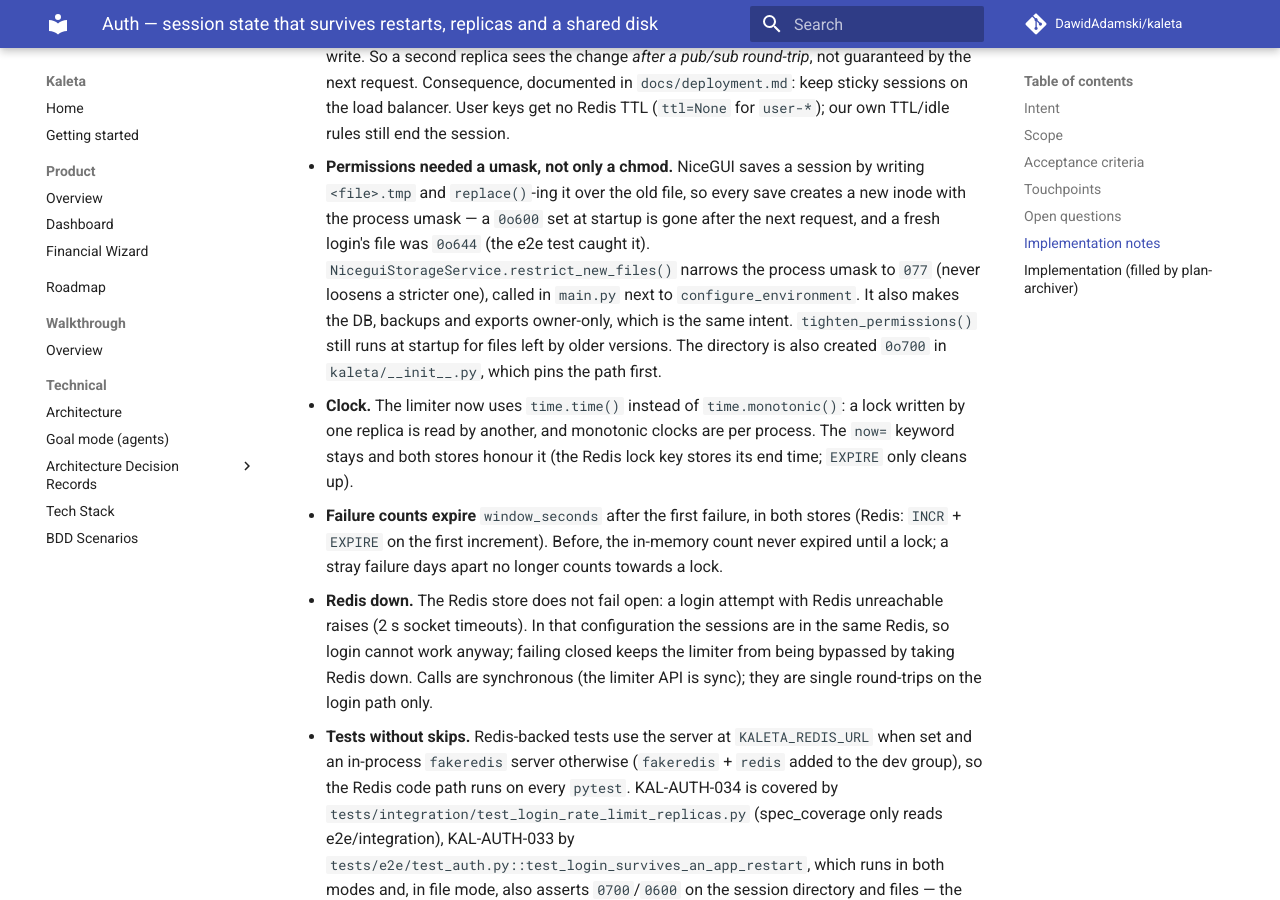
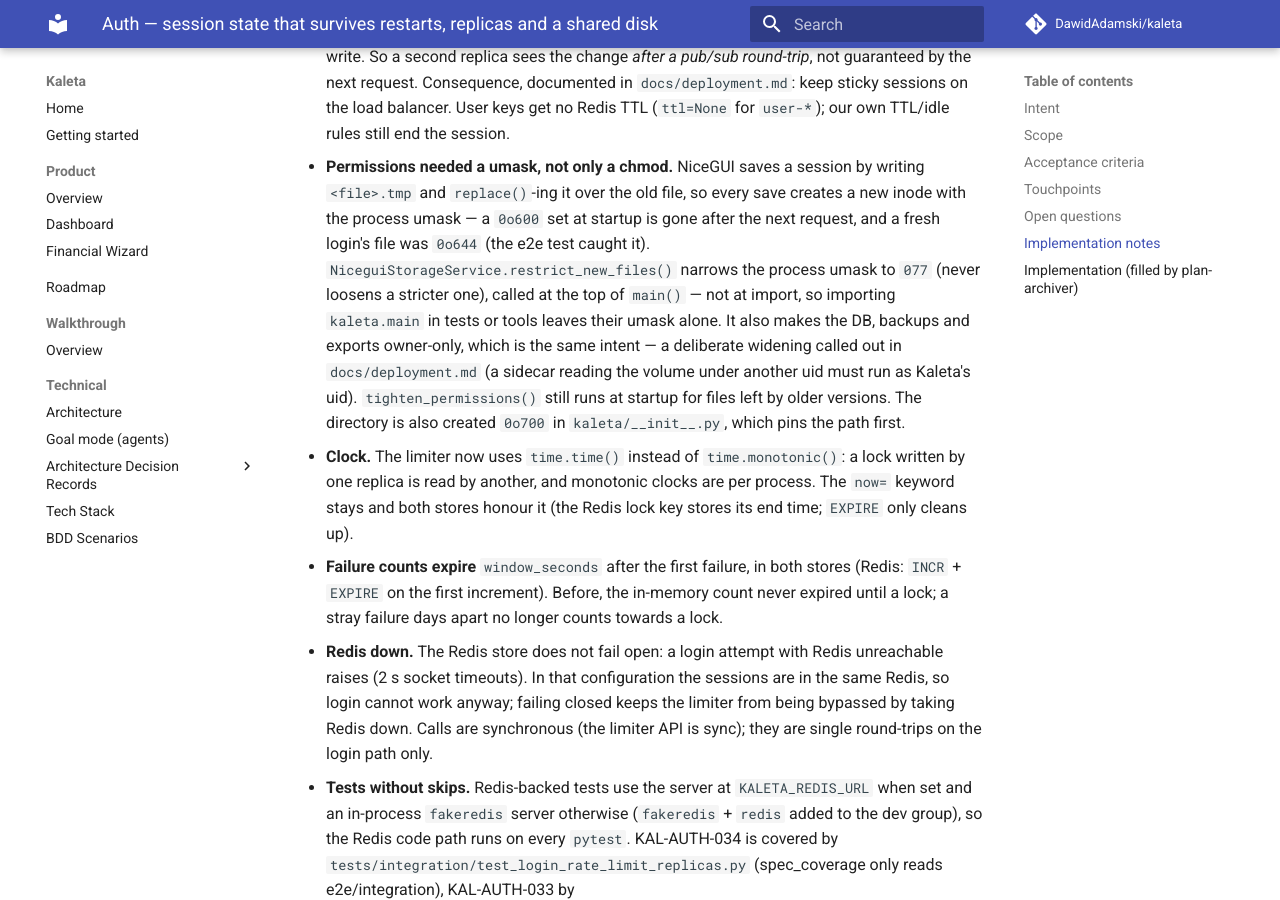
Before and after one commit to DawidAdamski/kaleta, an MkDocs documentation site: the page built from docs/plans/auth-session-hosted-readiness.md, in a window 1280 px wide and 900 px high, scrolled down 2734 px. Built offline with MkDocs 1.6.1 and Material for MkDocs 9.7.7, drawn with Linux system fonts in a browser that asks for light colours; comment, search, counter and statistics services are not loaded.

Commit message:
fix(auth): review — umask in main(), self-healing counter TTL, sidecar note
Co-Authored-By: Claude Opus 5.5 <noreply@anthropic.com>
Claude-Session: https://claude.ai/code/session_01G13kNHdWULrLSsKUgiuQjH

```diff
--- a/docs/plans/auth-session-hosted-readiness.md
+++ b/docs/plans/auth-session-hosted-readiness.md
@@ -128,9 +128,12 @@ Out of scope:
   save creates a new inode with the process umask — a `0o600` set at startup
   is gone after the next request, and a fresh login's file was `0o644` (the
   e2e test caught it). `NiceguiStorageService.restrict_new_files()` narrows
-  the process umask to `077` (never loosens a stricter one), called in
-  `main.py` next to `configure_environment`. It also makes the DB, backups
-  and exports owner-only, which is the same intent. `tighten_permissions()`
+  the process umask to `077` (never loosens a stricter one), called at the
+  top of `main()` — not at import, so importing `kaleta.main` in tests or
+  tools leaves their umask alone. It also makes the DB, backups
+  and exports owner-only, which is the same intent — a deliberate widening
+  called out in `docs/deployment.md` (a sidecar reading the volume under
+  another uid must run as Kaleta's uid). `tighten_permissions()`
   still runs at startup for files left by older versions. The directory is
   also created `0o700` in `kaleta/__init__.py`, which pins the path first.
 - **Clock.** The limiter now uses `time.time()` instead of
```
Also changed, not shown: docs/deployment.md (+4 -1 lines), 3 other files.
